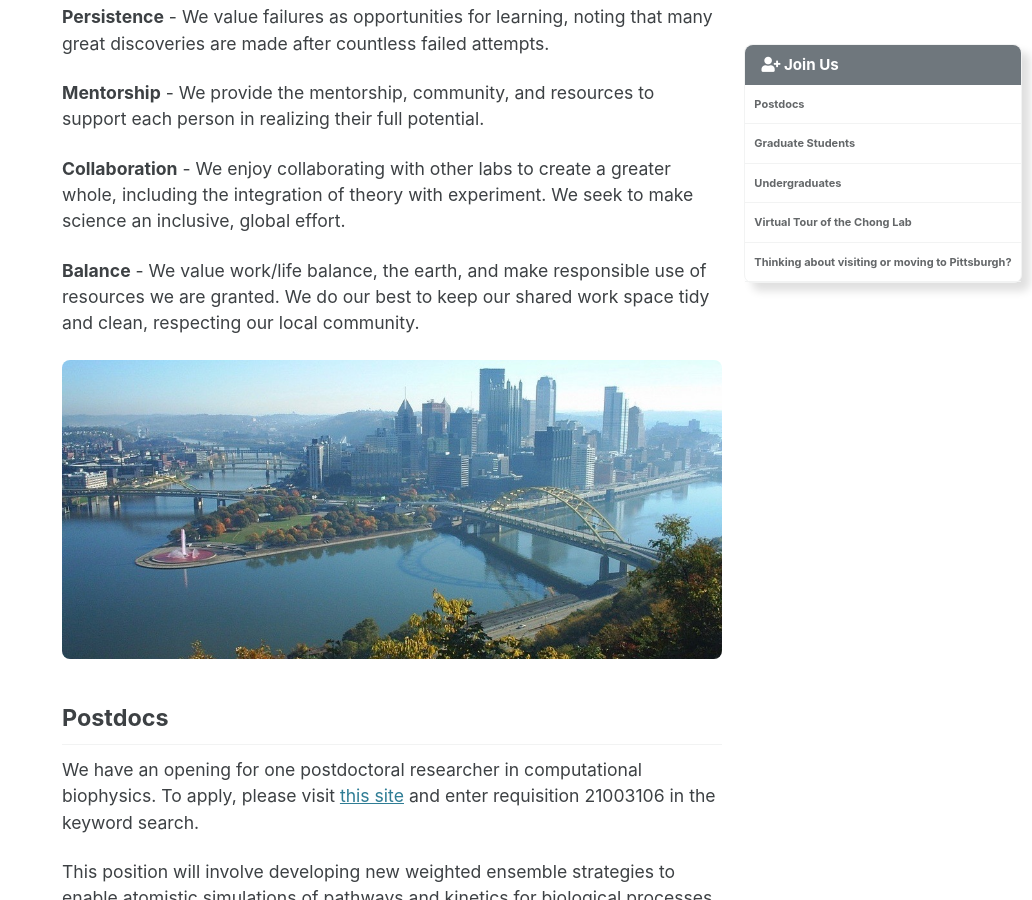
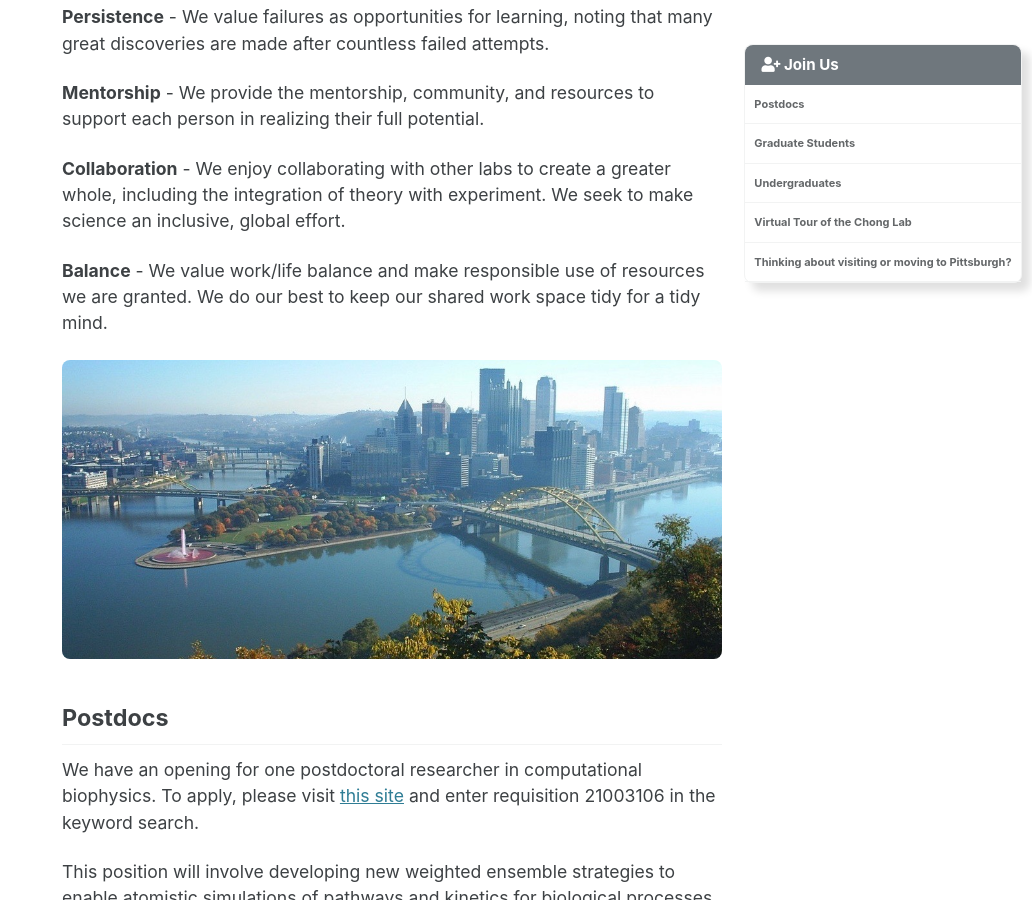
Before and after one commit to darianyang/mm-github-pages-test, a Jekyll site: the page built from _pages/join_us.md, in a window 1280 px wide and 900 px high, scrolled down 542 px. Shown: the whole window, without its empty margins (248-1280 px from the left). Built offline with Jekyll 4.4.1, drawn with Linux system fonts in a browser that asks for light colours; cached includes are drawn as plain includes.

Commit message:
Update join_us.md

```diff
--- a/_pages/join_us.md
+++ b/_pages/join_us.md
@@ -23,7 +23,7 @@ Join us in our scientific adventures! We welcome applications from prospective p
 
 **Collaboration** - We enjoy collaborating with other labs to create a greater whole, including the integration of theory with experiment. We seek to make science an inclusive, global effort.
 
-**Balance** - We value work/life balance, the earth, and make responsible use of resources we are granted. We do our best to keep our shared work space tidy and clean, respecting our local community.
+**Balance** - We value work/life balance and make responsible use of resources we are granted. We do our best to keep our shared work space tidy for a tidy mind.
 
 {% include figure image_path="/assets/images/pittsburgh.jpg" alt="Pittsburgh Panorama" %}
 
```
